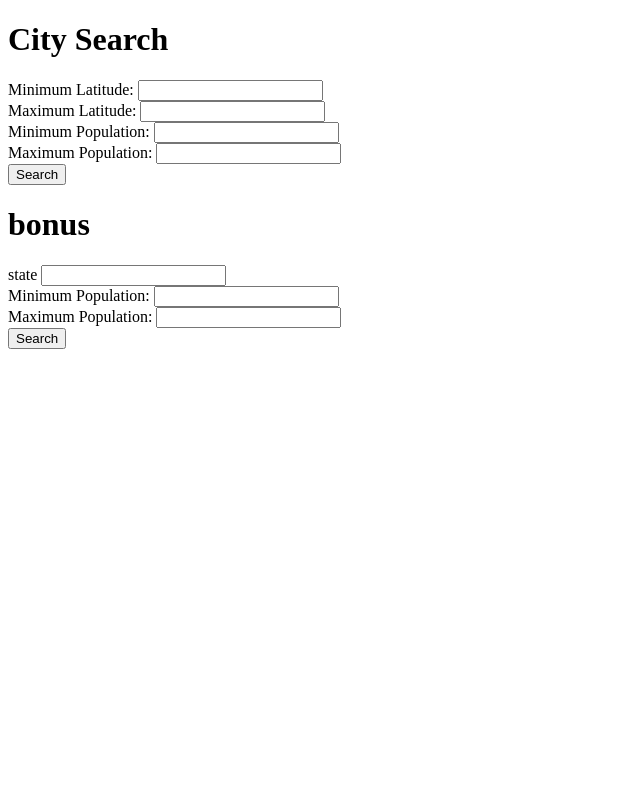
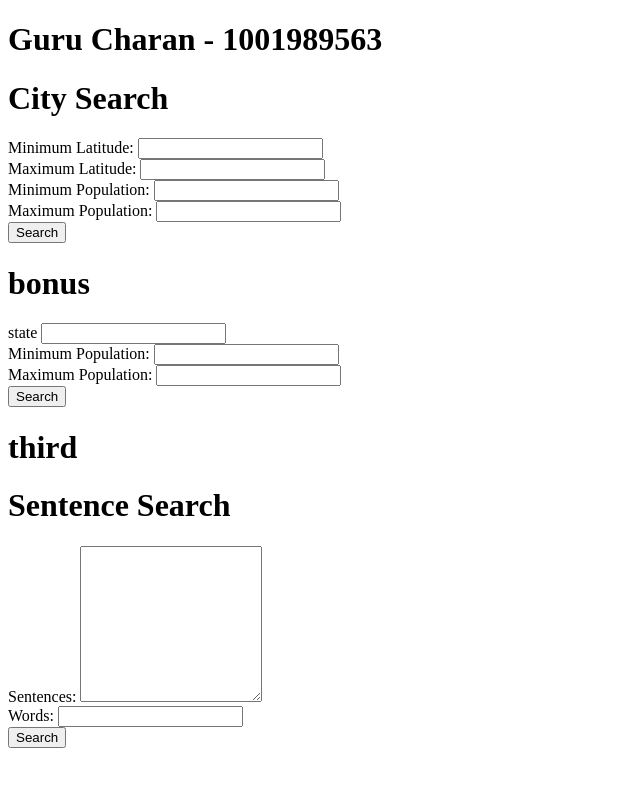
Before and after one commit to GuruCharanKakaraparthi/bigdataexam, a Flask app: page /first in a window 1280 px wide. Shown: the top 787 px of the page, without its empty margins (0-640 px from the left). Run offline with Flask 2, Linux system fonts and the light colour scheme.

Commit message:
Add files via upload

```diff
--- a/templates/allquestions.html
+++ b/templates/allquestions.html
@@ -1,6 +1,7 @@
 <!DOCTYPE html>
 <html>
 <head>
+    <h1>Guru Charan - 1001989563</h1>
     <title>City Search Form</title>
 </head>
 <body>
@@ -36,6 +37,16 @@
         <input type="submit" value="Search">
     </form>
 
-
+<h1>third</h1>
+ <h1>Sentence Search</h1>
+    <form method="POST" action="/third">
+        <label for="sentences">Sentences:</label>
+        <textarea id="sentences" name="sentences" rows="10" required></textarea>
+        <br>
+        <label for="words">Words:</label>
+        <input type="text" id="words" name="words" required>
+        <br>
+        <input type="submit" value="Search">
+    </form>
 </body>
 </html>
```
